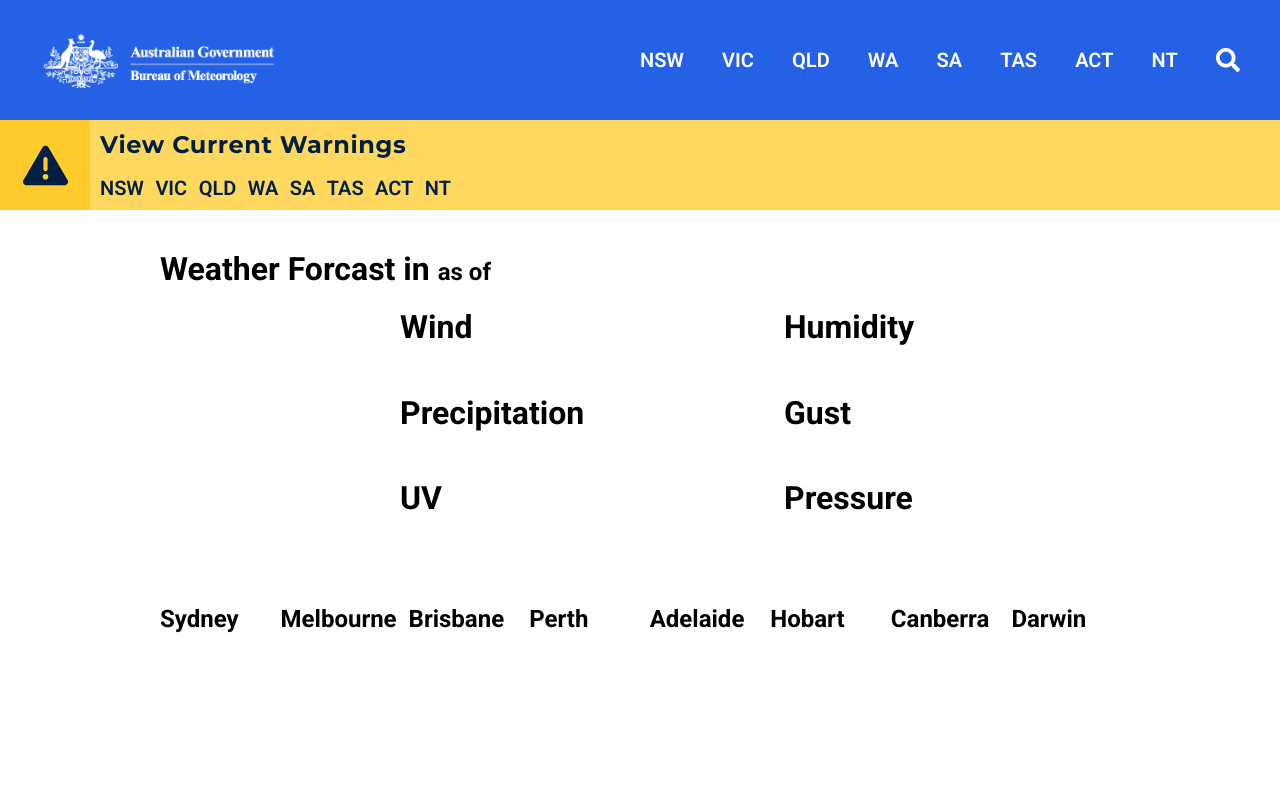
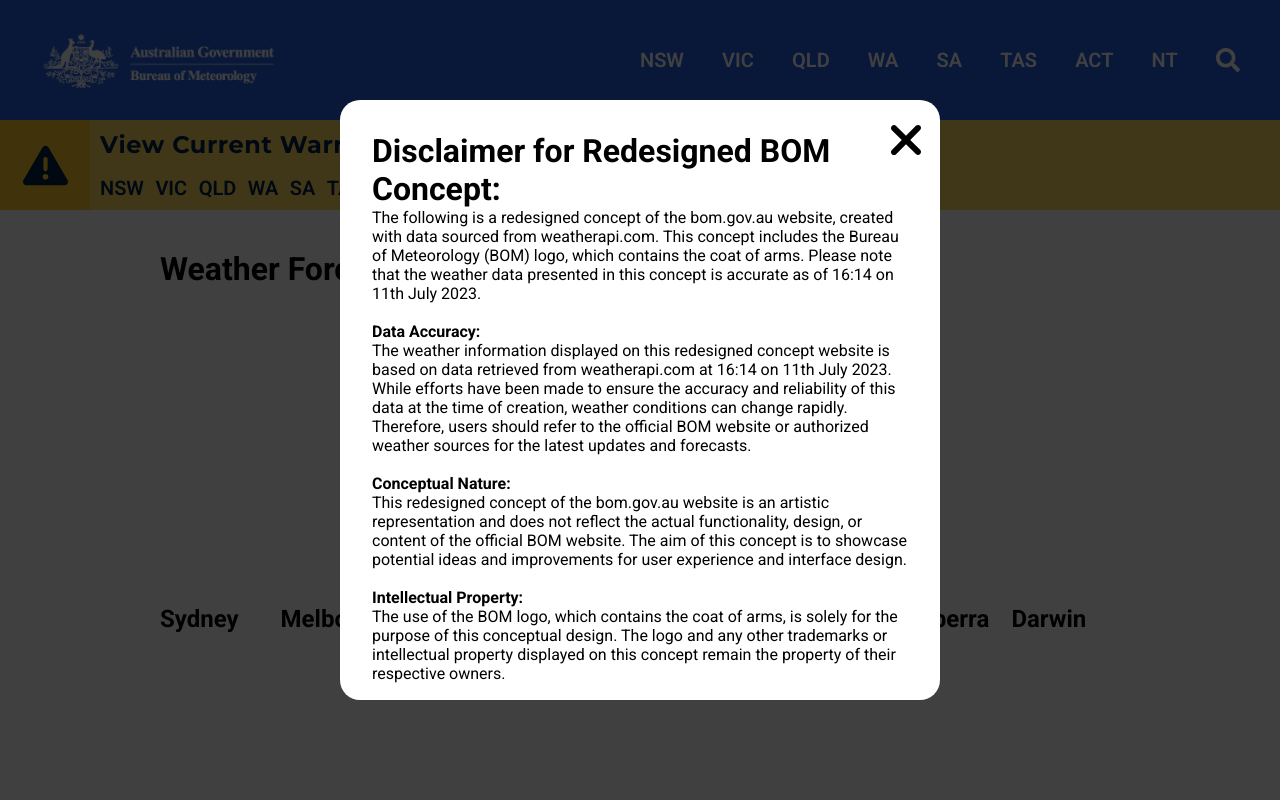
Before and after one commit to jackwellerreal/bom-newsite, a plain HTML site: page index.html in a window 1280 px wide. Shown: the top 808 px of the page. Drawn offline with nearby package versions, Linux system fonts and the light colour scheme; no server answers.

Commit message:
disclaimer

```diff
--- a/index.html
+++ b/index.html
@@ -15,6 +15,69 @@
 </head>
 
 <body>
+    <div class="disclaimer" id="disclaimer">
+        <div class="disclaimer-box">
+            <svg xmlns="http://www.w3.org/2000/svg" class="disclaimer-icon" viewBox="0 0 384 512" onclick="document.getElementById('disclaimer').remove()"><!--! Font Awesome Free 6.4.0 by @fontawesome - https://fontawesome.com License - https://fontawesome.com/license (Commercial License) Copyright 2023 Fonticons, Inc. -->
+                <style>
+                    .disclaimer-icon {
+                        position: absolute;
+                        right: 1em;
+                        top: 1em;
+                        height: 3em;
+                        cursor: pointer;
+                    }
+                    .disclaimer-icon:hover {
+                        fill: red;
+                    }
+                </style>
+                <path
+                    d="M342.6 150.6c12.5-12.5 12.5-32.8 0-45.3s-32.8-12.5-45.3 0L192 210.7 86.6 105.4c-12.5-12.5-32.8-12.5-45.3 0s-12.5 32.8 0 45.3L146.7 256 41.4 361.4c-12.5 12.5-12.5 32.8 0 45.3s32.8 12.5 45.3 0L192 301.3 297.4 406.6c12.5 12.5 32.8 12.5 45.3 0s12.5-32.8 0-45.3L237.3 256 342.6 150.6z" />
+            </svg>
+            <h1>Disclaimer for Redesigned BOM Concept:</h1>
+            <p>
+                The following is a redesigned concept of the bom.gov.au website, created with data sourced from
+                weatherapi.com. This concept includes the Bureau of Meteorology (BOM) logo, which contains the coat of
+                arms. Please note that the weather data presented in this concept is accurate as of 16:14 on 11th July
+                2023.
+
+                <br><br><strong>Data Accuracy:</strong><br>
+                The weather information displayed on this redesigned concept website is based on data retrieved from
+                weatherapi.com at 16:14 on 11th July 2023. While efforts have been made to ensure the accuracy and
+                reliability of this data at the time of creation, weather conditions can change rapidly. Therefore,
+                users should refer to the official BOM website or authorized weather sources for the latest updates and
+                forecasts.
+
+                <br><br><strong>Conceptual Nature:</strong><br>
+                This redesigned concept of the bom.gov.au website is an artistic representation and does not reflect the
+                actual functionality, design, or content of the official BOM website. The aim of this concept is to
+                showcase potential ideas and improvements for user experience and interface design.
+
+                <br><br><strong>Intellectual Property:</strong><br>
+                The use of the BOM logo, which contains the coat of arms, is solely for the purpose of this conceptual
+                design. The logo and any other trademarks or intellectual property displayed on this concept remain the
+                property of their respective owners.
+
+                <br><br><strong>Official Website:</strong><br>
+                For official weather forecasts, warnings, and information provided by the Australian Bureau of
+                Meteorology, please visit the actual BOM website at www.bom.gov.au. The official BOM website is the only
+                authoritative source for government-sanctioned weather updates.
+
+                <br><br><strong>Future Updates:</strong><br>
+                As this concept was created based on data available at 16:14 on 11th July 2023, any future developments
+                or changes to the official BOM website or weather data beyond this date are not represented in this
+                concept. It is essential to consider that real-world websites are subject to continuous improvement and
+                changes.
+
+                <br><br><strong>Liability:</strong><br>
+                We disclaim any liability for actions taken by users based on the information provided in this
+                redesigned concept. Users are encouraged to exercise caution and use official weather sources when
+                making critical decisions based on weather conditions.
+
+                Please remember that this concept is a mock-up, and any actual decisions or actions should be based on
+                information obtained from official and reliable sources, such as the Australian Bureau of Meteorology.
+            </p>
+        </div>
+    </div>
     <header class="header">
         <div class="header-logo">
             <img src="images/logo.png" alt="BOM Logo" class="header-logo-img">
--- a/styles.css
+++ b/styles.css
@@ -307,3 +307,26 @@ body {
     font-size: 16px;
     font-weight: bold;
 }
+
+/* disclaimer */
+
+.disclaimer {
+    display: flex;
+    justify-content: center;
+    align-items: center;
+    position: absolute;
+    top: 0;
+    width: 100%;
+    height: 100%;
+    background-color: rgba(0, 0, 0, 0.75);
+}
+
+.disclaimer-box {
+    position: relative;
+    overflow-y: scroll;
+    background-color: white;
+    border-radius: 20px;
+    aspect-ratio: 1/1;
+    height: 75vh;
+    padding: 2em;
+}
```
